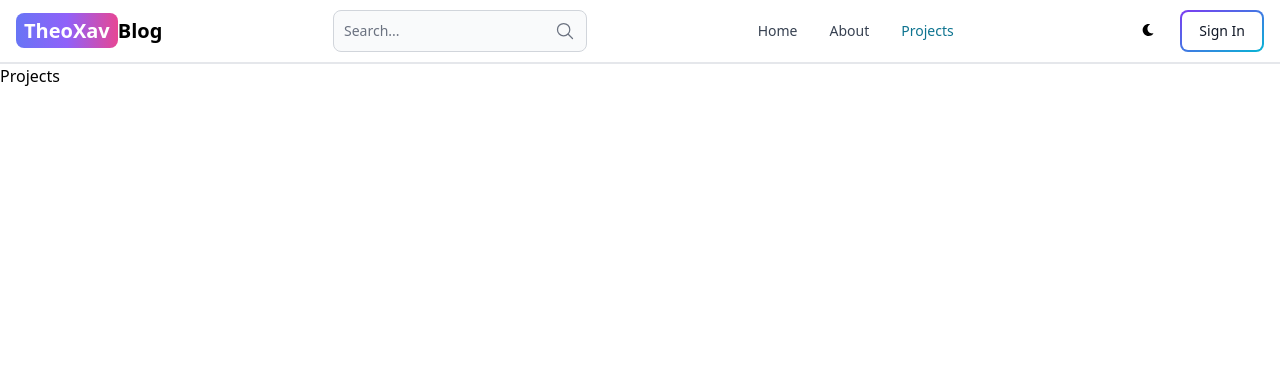
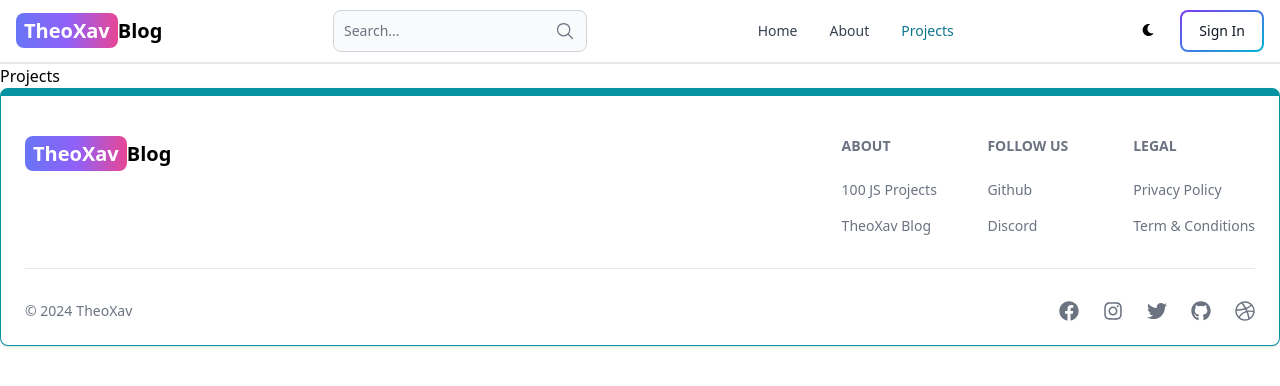
Before and after one commit to theoxav/mern-blog, a React app in the folder client/: page /projects in a window 1280 px wide. Shown: the top 386 px of the page. Built offline with nearby package versions, Linux system fonts and the light colour scheme; the HTML template or start-up script is replaced by a standard one.

Commit message:
Create the Footer component

```diff
--- a/client/src/App.jsx
+++ b/client/src/App.jsx
@@ -6,6 +6,7 @@
 import Dashboard from "./pages/Dashboard";
 import Projects from "./pages/Projects";
 import Header from "./components/Layout/Header";
+import Footer from "./components/Layout/Footer";
 
 export default function App() {
   return (
@@ -19,6 +20,7 @@
         <Route path="/dashboard" element={<Dashboard />} />
         <Route path="/projects" element={<Projects />} />
       </Routes>
+      <Footer />
     </BrowserRouter>
   );
 }
--- /dev/null
+++ b/client/src/components/Layout/Footer.jsx
@@ -0,0 +1,87 @@
+import { Footer } from "flowbite-react";
+import { Link } from "react-router-dom";
+import {
+  FaFacebook,
+  FaInstagram,
+  FaTwitter,
+  FaGithub,
+  FaDribbble,
+} from "react-icons/fa";
+
+export default function FooterLayout() {
+  return (
+    <Footer container className="border border-t-8 border-teal-500">
+      <div className="w-full max-w-7xl mx-auto ">
+        <div className="grid w-full justify-between sm:flex md:grid-cols-1">
+          <div className="mt-5">
+            <Link
+              to="/"
+              className="self-center whitespace-nowrap text-lg sm:text-xl font-semibold dark:text-white"
+            >
+              <span className="px-2 py-1 bg-gradient-to-r from-indigo-500 via-purple-500 to-pink-500 rounded-lg text-white">
+                TheoXav
+              </span>
+              Blog
+            </Link>
+          </div>
+          <div className="grid grid-cols-2 gap-8 mt-4 sm:grid-cols-3 sm:gap-6">
+            <div>
+              <Footer.Title title="About" />
+              <Footer.LinkGroup col>
+                <Footer.Link
+                  href="https://www.100jsprojects.com"
+                  target="_blank"
+                  rel="noopener noreferrer"
+                >
+                  100 JS Projects
+                </Footer.Link>
+                <Footer.Link
+                  href="/about"
+                  target="_blank"
+                  rel="noopener noreferrer"
+                >
+                  TheoXav Blog
+                </Footer.Link>
+              </Footer.LinkGroup>
+            </div>
+            <div>
+              <Footer.Title title="Follow us" />
+              <Footer.LinkGroup col>
+                <Footer.Link
+                  href="https://github.com/theoxav"
+                  target="_blank"
+                  rel="noopener noreferrer"
+                >
+                  Github
+                </Footer.Link>
+                <Footer.Link href="#">Discord</Footer.Link>
+              </Footer.LinkGroup>
+            </div>
+            <div>
+              <Footer.Title title="Legal" />
+              <Footer.LinkGroup col>
+                <Footer.Link href="#">Privacy Policy</Footer.Link>
+                <Footer.Link href="#">Term &amp; Conditions</Footer.Link>
+              </Footer.LinkGroup>
+            </div>
+          </div>
+        </div>
+        <Footer.Divider />
+        <div className="w-full sm:flex sm:items-center sm:justify-between">
+          <Footer.Copyright
+            href="#"
+            by="TheoXav"
+            year={new Date().getFullYear()}
+          />
+          <div className="flex gap-6 sm:mt-0 mt-4 sm:justify-center">
+            <Footer.Icon href="#" icon={FaFacebook} />
+            <Footer.Icon href="#" icon={FaInstagram} />
+            <Footer.Icon href="#" icon={FaTwitter} />
+            <Footer.Icon href="https://github.com/theoxav" icon={FaGithub} />
+            <Footer.Icon href="#" icon={FaDribbble} />
+          </div>
+        </div>
+      </div>
+    </Footer>
+  );
+}
```
Also changed, not shown: 2 other files (tests, documents, lock files or other folders).
